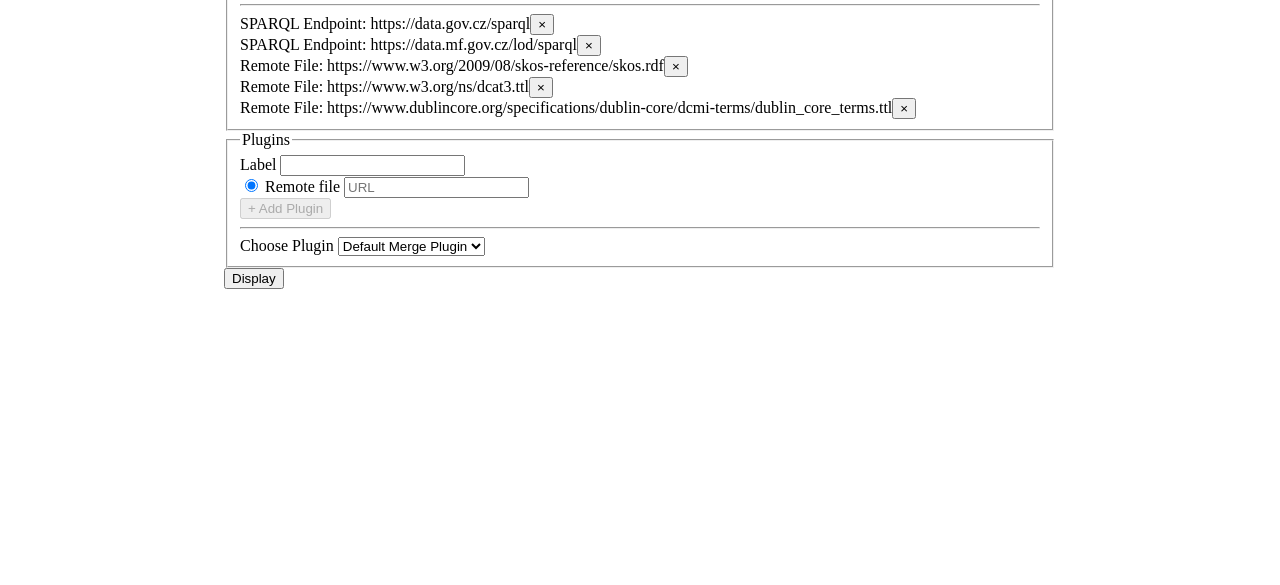
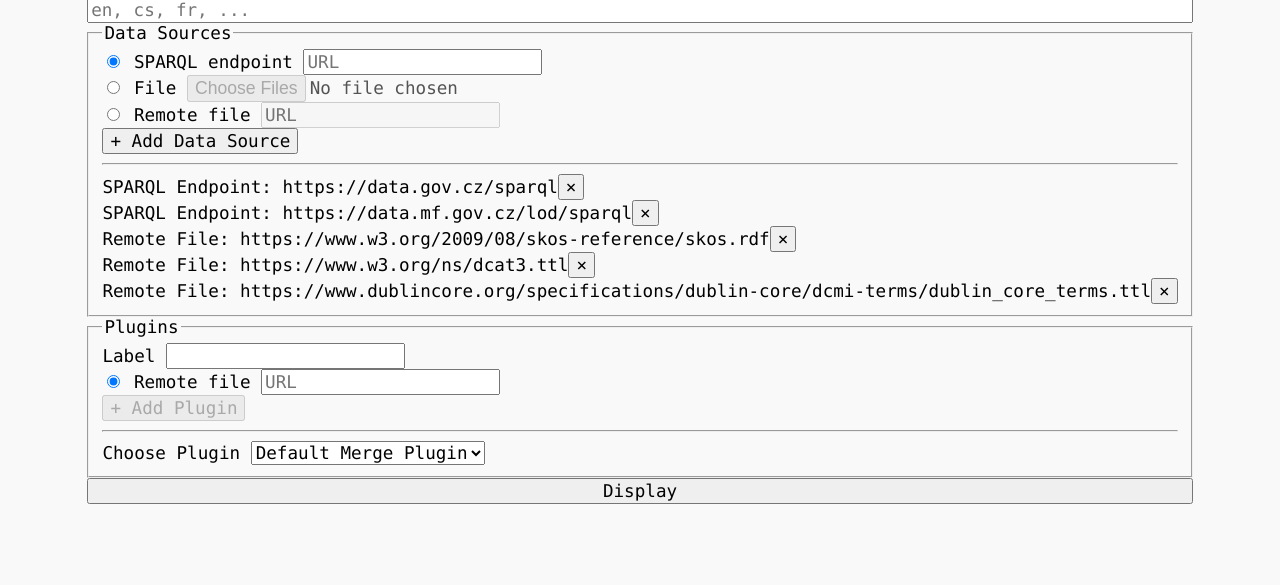
Before and after one commit to adamrer/rdf-viewer, a website built with Vite: page index.html in a window 1280 px wide. Shown: the part 215-800 px from the top of the page. Built offline with nearby package versions, Linux system fonts and the light colour scheme; no server answers.

Commit message:
Add styles

```diff
--- a/src/styles.css
+++ b/src/styles.css
@@ -1,20 +1,23 @@
 body{
-    width: 65%;
-    margin: 0 auto;
-  }
-#content{
+  background-color: #f9f9f9;
+}
+#app {
+  font-family: consolas;
+  font-size: 1.1em;
   display: flex;
   flex-direction: column;
-}
-.header{
-  display: flex;
-  align-items: flex-start;
-  justify-content: space-around;
-}
-.header > div{
-  padding: 0.5em;
+  justify-content: center;
+  padding-top: 50px;
+  max-width: fit-content;
+  margin: 0 auto;
 }
 
-.language {
-  max-width: 4em;
+#app button, input, select {
+  font-family: inherit;
+  font-size: inherit;
 }
+
+#app fieldset {
+  margin-left: 0;
+  margin-right: 0;
+}
```
